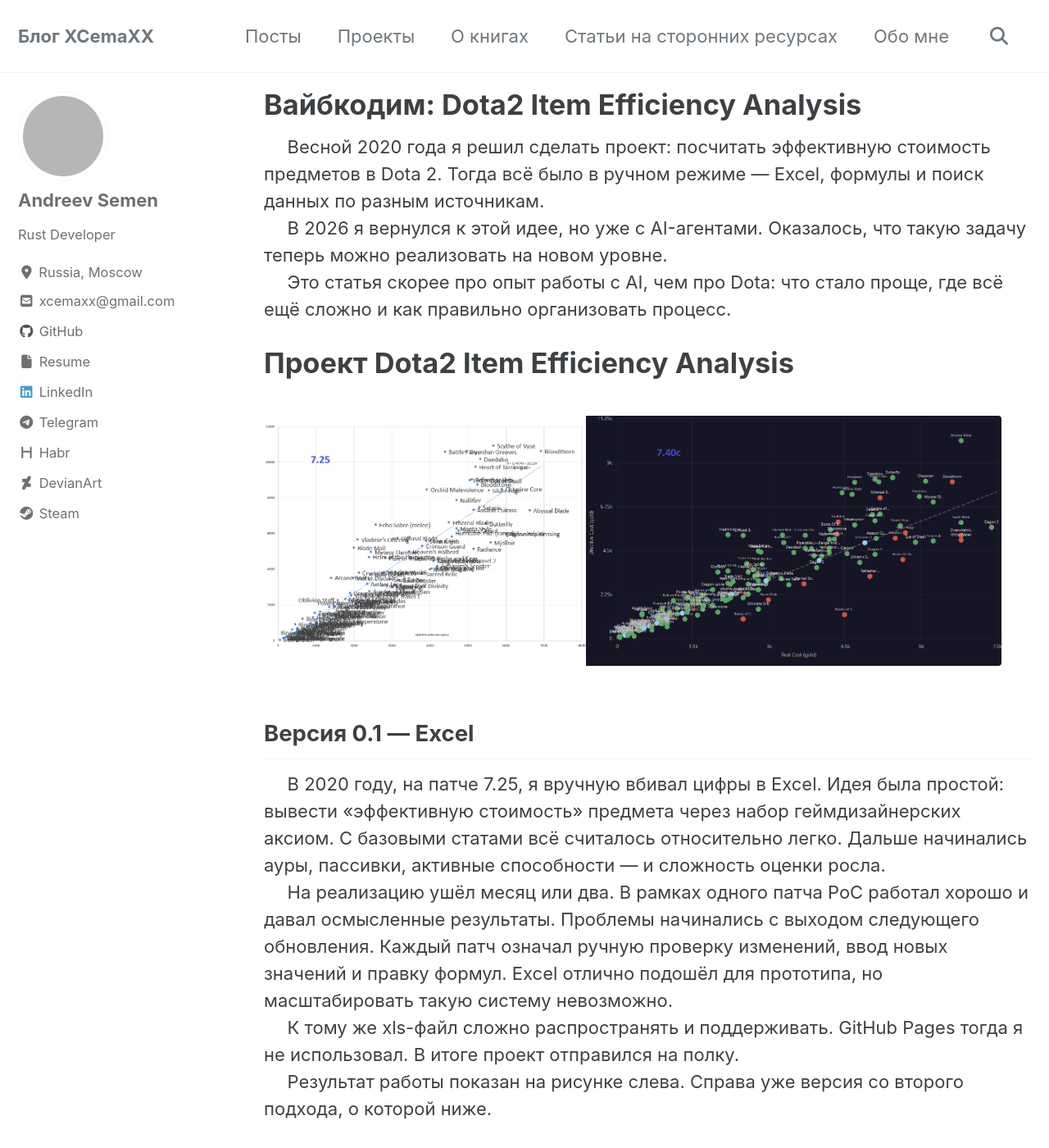
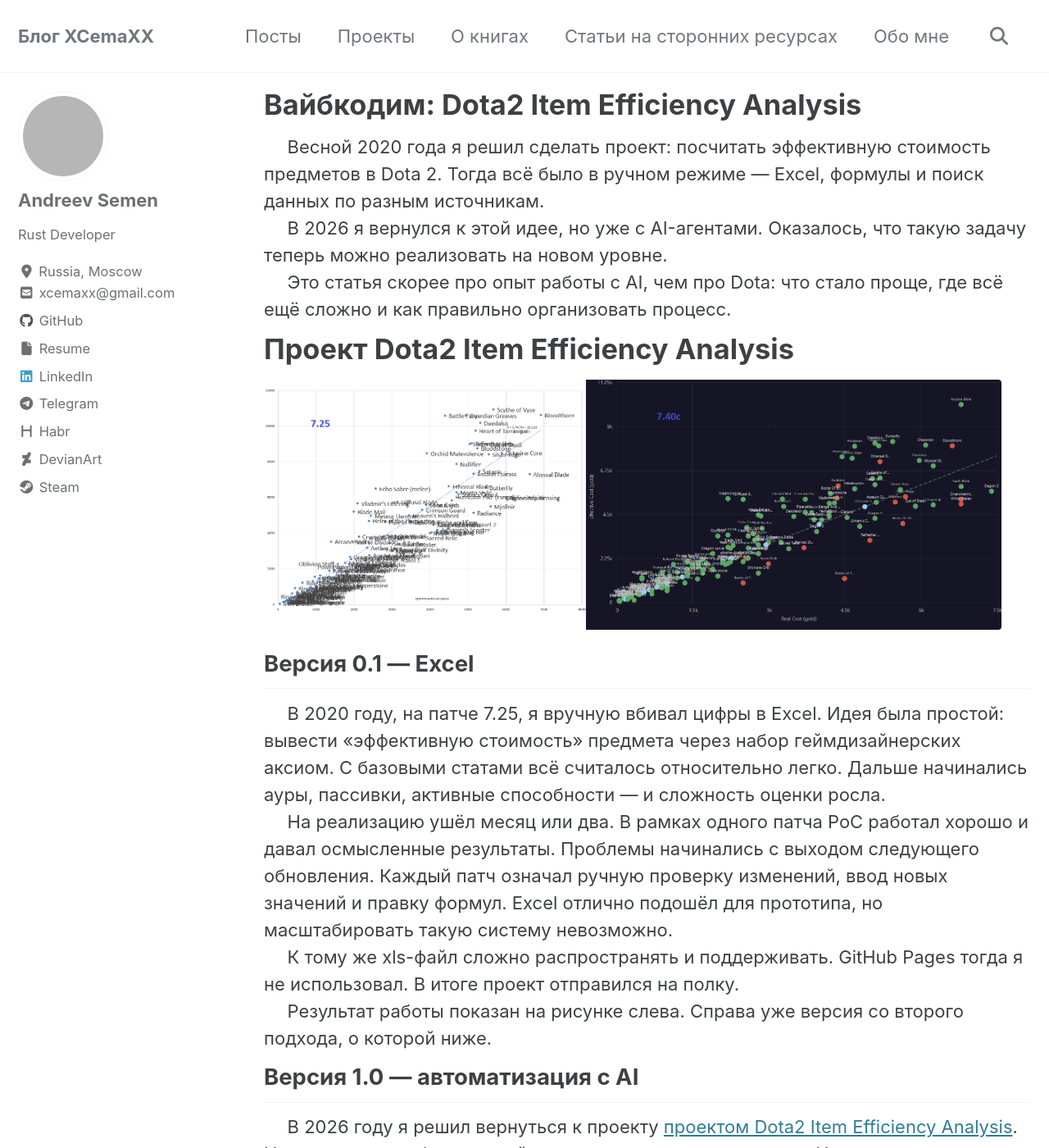
Before and after one commit to XCemaXX/xcemaxx.github.io, a Jekyll site: the page built from _posts/2026-03-03-ai-era-programming.md, in a window 1280 px wide and 1400 px high. Shown: the whole window at 82% size. Built offline with Jekyll 4.4.1, drawn with Linux system fonts in a browser that asks for light colours; cached includes are drawn as plain includes; grey boxes are pictures that could not be loaded.

Commit message:
fix margin elements

```diff
--- a/_sass/minimal-mistakes/_base.scss
+++ b/_sass/minimal-mistakes/_base.scss
@@ -67,7 +67,7 @@
 }
 
 p {
-  margin-bottom: 1.3em;
+  margin-bottom: 0.5em;
 }
 
 u,
@@ -110,7 +110,7 @@
 /* blockquotes */
 
 blockquote {
-  margin-block: 2em;
+  margin-block: 0.5em;
   margin-inline-end: 1em;
   padding-inline: 1em;
   font-style: italic;
@@ -174,14 +174,20 @@
 
 /* lists */
 
+ul,
+ol {
+  margin-top: 0;
+  margin-bottom: 0.5em;
+}
+
 ul li,
 ol li {
-  margin-bottom: 0.5em;
+  margin-bottom: 0;
 }
 
 li ul,
 li ol {
-  margin-top: 0.5em;
+  margin-top: 0;
 }
 
 /*
@@ -198,12 +204,12 @@
   -webkit-box-align: start;
   align-items: flex-start;
   flex-wrap: wrap;
-  margin: 2em 0;
+  margin: 0.5em 0;
 
   img,
   iframe,
   .fluid-width-video-wrapper {
-    margin-bottom: 1em;
+    margin-bottom: 0.5em;
   }
 
   img {
--- a/_sass/minimal-mistakes/_page.scss
+++ b/_sass/minimal-mistakes/_page.scss
@@ -118,14 +118,14 @@
 
   /* paragraph indents */
   p {
-    margin: 0 0 $indent-var;
+    margin: 0 0 0.5em;
 
     /* sibling indentation*/
     @if $paragraph-indent == true {
       text-indent: $indent-var;
     }
     & + p {
-      margin-top: -($indent-var);
+      margin-top: -0.5em;
     }
   }
 
```
